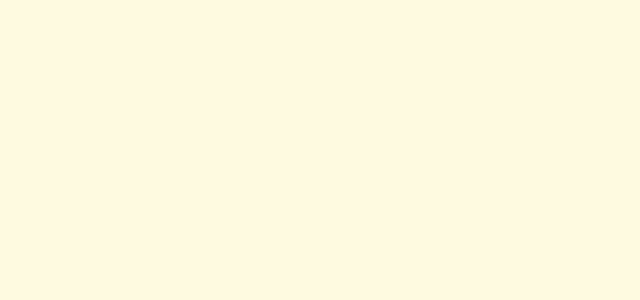
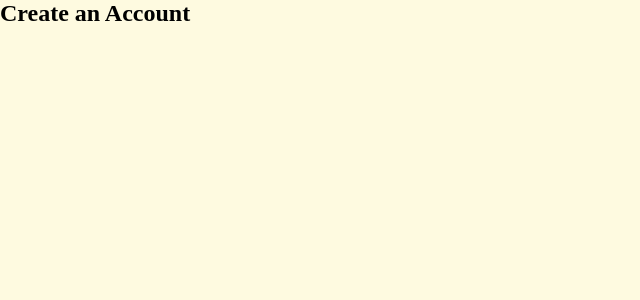
Before and after one commit to axolotl-vekt/vektor, a React app: page /signup in a window 1280 px wide. Shown: the top 300 px of the page, without its empty margins (0-640 px from the left). Built offline with nearby package versions, Linux system fonts and the light colour scheme.

Commit message:
small adjustment to signUp sheet, added a header

```diff
--- a/client/components/SignUp.jsx
+++ b/client/components/SignUp.jsx
@@ -30,11 +30,14 @@ function SignUp() {
     return(
         <div>
             <div>
-                <form className='signUpForm' onSubmit={handleSubmit}>
-                    <div>
+                <div>
+                    <h2>Create an Account</h2>
+                    <form className='signUpForm' onSubmit={handleSubmit}>
+                        <div >
 
-                    </div>
-                </form>
+                        </div>
+                    </form>
+                </div>
             </div>
         </div>
     )
```
